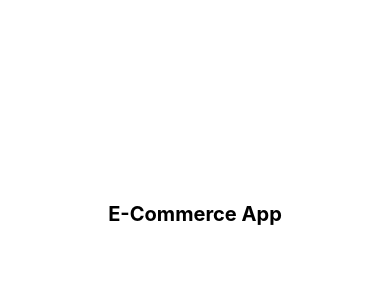
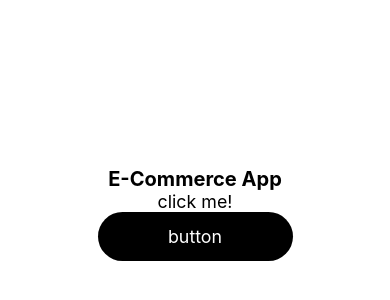
Before and after one commit to SinanSenkul/ECommerceApp, a React Native app: screen / in a window 390 px wide. Shown: the part 208-508 px from the top of the page. Built offline with nearby package versions, Linux system fonts and the light colour scheme.

Commit message:
new components added

```diff
--- a/App.tsx
+++ b/App.tsx
@@ -2,20 +2,53 @@ import { StatusBar } from 'expo-status-bar';
 import React from 'react';
 import { StyleSheet, Text, View } from 'react-native';
 import AppText from './src/components/texts/AppText';
+import AppSafeView from './src/components/views/AppSafeView';
+import FlashMessage, { showMessage } from 'react-native-flash-message';
+import AppButton from './src/components/buttons/AppButton';
 
 export default function App() {
   return (
-    <View style={styles.container}>
-      <AppText variant='bold'>E-Commerce App</AppText>
-    </View>
+    <>
+      <FlashMessage position={"bottom"} />
+      <AppSafeView style={styles.container}>
+        <AppText variant="bold">E-Commerce App</AppText>
+        <AppText
+          variant="medium"
+          onPress={() =>
+            showMessage({
+              message: "Hello!",
+              style: styles.flashMessage,
+              duration: 1500,
+            })
+          }
+        >
+          click me!
+        </AppText>
+        <AppButton
+          onPress={() =>
+            showMessage({
+              message: "button pressed!",
+              style: styles.flashMessage,
+              duration: 1500,
+            })
+          }
+          title={"button"}
+          disabled={false}
+        />
+      </AppSafeView>
+    </>
   );
 }
 
 const styles = StyleSheet.create({
   container: {
     flex: 1,
-    backgroundColor: '#fff',
-    alignItems: 'center',
-    justifyContent: 'center',
+    backgroundColor: "#fff",
+    alignItems: "center",
+    justifyContent: "center",
+  },
+  flashMessage: {
+    alignItems: "center",
+    justifyContent: "center",
   },
 });
--- a/package.json
+++ b/package.json
@@ -13,6 +13,7 @@
     "expo-status-bar": "~3.0.9",
     "react": "19.1.0",
     "react-native": "0.81.5",
+    "react-native-flash-message": "^0.4.2",
     "react-native-size-matters": "^0.4.2"
   },
   "devDependencies": {
--- /dev/null
+++ b/src/components/buttons/AppButton.tsx
@@ -0,0 +1,56 @@
+import { StyleSheet, Text, TextStyle, TouchableOpacity, View } from 'react-native'
+import React, { FC } from 'react'
+import { s, vs } from 'react-native-size-matters';
+import AppText from '../texts/AppText';
+import { AppColors } from '../../styles/colors';
+
+interface AppButtonProps {
+  onPress: () => void;
+  style?: TextStyle | TextStyle[];
+  title: string;
+  backgroundColor?: string;
+  textColor?: string;
+  titleStyle?: TextStyle | TextStyle[];
+  disabled?: boolean
+}
+
+const AppButton: FC<AppButtonProps> = ({
+  onPress,
+  style,
+  title,
+  backgroundColor = AppColors.primary,
+  textColor = "#fff",
+  titleStyle,
+  disabled = false,
+}) => {
+  return (
+    <TouchableOpacity
+      activeOpacity={0.8}
+      onPress={onPress}
+      style={[styles.button, { backgroundColor: disabled ? AppColors.disabledGray : backgroundColor }, style]}
+    >
+      <AppText
+        style={[styles.title, { color: disabled ? "#000" : textColor }, titleStyle]}
+        variant="medium"
+      >
+        {title}
+      </AppText>
+    </TouchableOpacity>
+  );
+};
+
+export default AppButton
+
+const styles = StyleSheet.create({
+  button: {
+    width: "50%",
+    height: vs(40),
+    justifyContent: "center",
+    alignItems: "center",
+    borderRadius: s(25),
+    alignSelf: "center",
+  },
+  title: {
+    fontSize: s(16),
+  },
+});
--- a/src/components/texts/AppText.tsx
+++ b/src/components/texts/AppText.tsx
@@ -1,6 +1,7 @@
 import { StyleSheet, Text, TextProps, TextStyle, View } from 'react-native'
 import React, { Children, FC } from 'react'
 import { s, vs } from "react-native-size-matters";
+import { AppColors } from '../../styles/colors';
 
 interface AppTextProps extends TextProps {
   children: React.ReactNode;
@@ -15,11 +16,9 @@ const AppText: FC<AppTextProps> = ({
   ...rest
 }) => {
   return (
-    <View>
-      <Text {...rest} style={[styles[variant], style]}>
-        {children}
-      </Text>
-    </View>
+    <Text {...rest} style={[styles[variant], style]}>
+      {children}
+    </Text>
   );
 };
 
@@ -29,10 +28,10 @@ const styles = StyleSheet.create({
   bold: {
     fontSize: s(18),
     fontWeight: "bold",
-    color: "#000",
+    color: AppColors.primary,
   },
   medium: {
     fontSize: s(16),
-    color: "#000",
+    color: AppColors.primary,
   },
 });
--- /dev/null
+++ b/src/components/views/AppSafeView.tsx
@@ -0,0 +1,29 @@
+import { Platform, SafeAreaView, StatusBar, StyleSheet, Text, TextStyle, View, ViewStyle } from 'react-native'
+import React, { FC } from 'react'
+import { isAndroid } from '../../constants/constants';
+
+interface AppSafeViewProps {
+  children: React.ReactNode;
+  style?: ViewStyle;
+}
+
+const AppSafeView: FC<AppSafeViewProps> = ({ children, style }) => {
+  return (
+    <SafeAreaView style={styles.safeArea}>
+      <View style={[styles.viewMain, style]}>{children}</View>
+    </SafeAreaView>
+  );
+};
+
+export default AppSafeView
+
+const styles = StyleSheet.create({
+  safeArea: {
+    flex: 1,
+    backgroundColor: "#ffffff",
+    paddingTop: isAndroid ? StatusBar.currentHeight || 0 : 0, //currentHeight is Android specific
+  },
+  viewMain: {
+    flex: 1,
+  },
+});
--- /dev/null
+++ b/src/constants/constants.ts
@@ -0,0 +1,6 @@
+import { Platform } from "react-native";
+
+const isAndroid = Platform.OS === "android";
+const isIOS = Platform.OS === "ios";
+
+export { isAndroid, isIOS };
--- /dev/null
+++ b/src/styles/colors.ts
@@ -0,0 +1,7 @@
+export const AppColors = {
+    primary: "#000",
+    background: "#f6f6f6",
+    disabledGray: "#d3d3d3",
+    blueGray: "#e6e8ea",
+    medGray: "#939393"
+}
```
Also changed, not shown: 1 other file (tests, documents, lock files or other folders).
